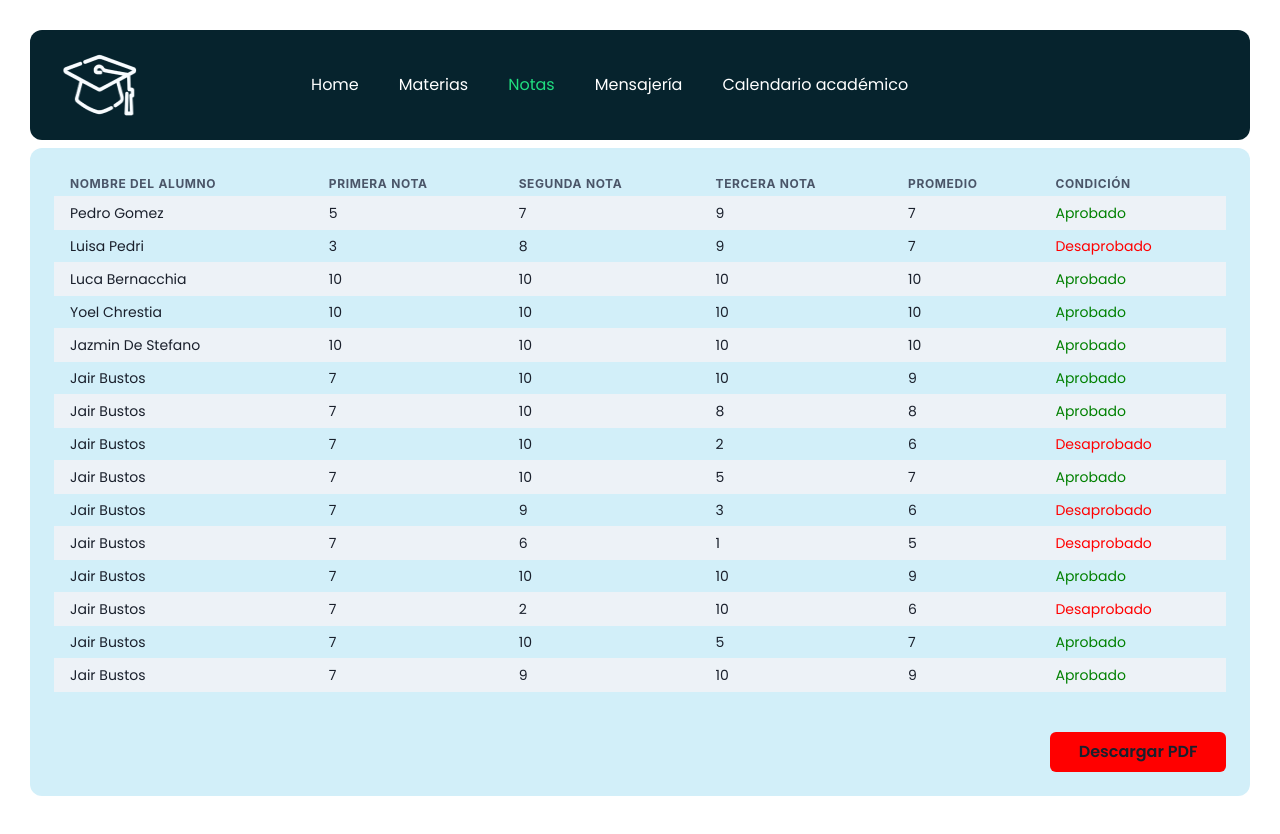
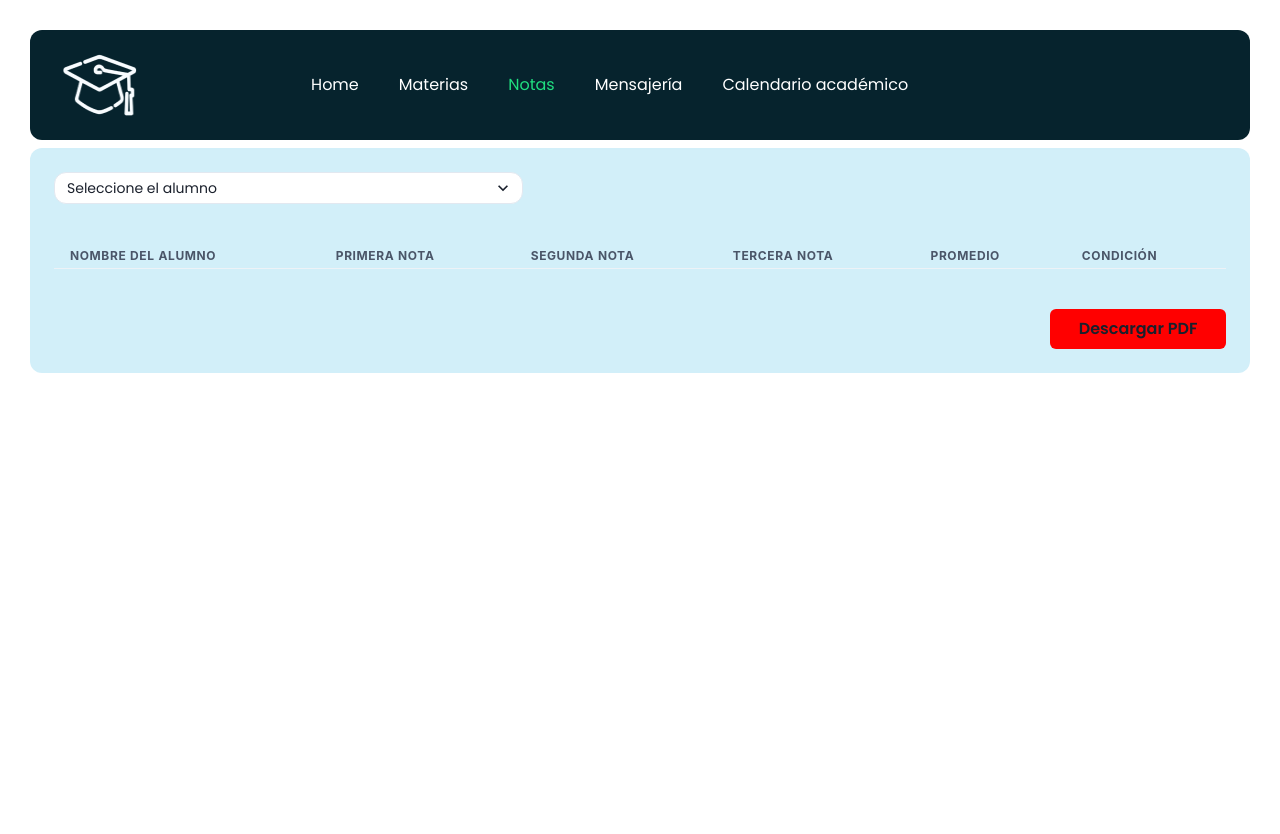
Before and after one commit to YoelChrestia/tp-interfaces, a React (Create React App) app: page /notas in a window 1280 px wide. Shown: the top 834 px of the page. Built offline with nearby package versions, Linux system fonts and the light colour scheme.

Commit message:
filtro notas0

```diff
--- a/src/pages/notas/index.js
+++ b/src/pages/notas/index.js
@@ -1,3 +1,4 @@
+import { useState, useEffect } from "react";
 import {
   Stack,
   useBreakpointValue,
@@ -10,6 +11,7 @@ import {
   Button,
 } from "@chakra-ui/react";
 import { borders, colors } from "../../theme/theme";
+import NotasFiltro from "./notasFiltro";
 
 const alumnos = [
   {
@@ -119,6 +121,14 @@ const alumnos = [
   },
 ];
 
+const apellidoAlumnos = () => {
+  let alumnitos = [];
+  alumnos.map((alumno) => {
+    return alumnitos.push(alumno.apellido);
+  });
+  return alumnitos;
+};
+
 const Notas = () => {
   const direction = useBreakpointValue({
     base: "column",
@@ -126,6 +136,24 @@ const Notas = () => {
   });
 
   const Notas = () => {
+    const [alumnoFiltrado, setAlumnosFiltrados] = useState("");
+    const [alumnoMostrar, setAlumnoMostrar] = useState([]);
+
+    useEffect(() => {
+      let alumnosFiltered = [...alumnos];
+
+      if (alumnoFiltrado === "default") {
+        setAlumnoMostrar(...alumnos);
+      }
+
+      if (alumnoFiltrado && alumnoFiltrado !== "0") {
+        alumnosFiltered = alumnos.filter(
+          (alumno) => alumno.apellido === alumnoFiltrado
+        );
+      }
+      setAlumnoMostrar(alumnosFiltered);
+    }, [alumnoFiltrado, alumnos]);
+
     return (
       <Stack
         direction={"column"}
@@ -135,6 +163,10 @@ const Notas = () => {
         gap={10}
         borderRadius={borders.borderRadius}
       >
+        <NotasFiltro
+          alumnos={apellidoAlumnos()}
+          setAlumnosFiltrados={setAlumnosFiltrados}
+        />
         <Table size="sm" w={"100%"} variant="striped" colorScheme="gray">
           <Thead>
             <Tr>
@@ -147,10 +179,10 @@ const Notas = () => {
             </Tr>
           </Thead>
           <Tbody>
-            {alumnos.map((alumno) => {
+            {alumnoMostrar.map((alumno) => {
               return (
                 <Tr>
-                  <Td align="center">
+                  <Td align="center" value={alumno.apellido}>
                     {alumno.nombre} {alumno.apellido}
                   </Td>
                   <Td align="center">{alumno.primeraNota}</Td>
--- /dev/null
+++ b/src/pages/notas/notasFiltro.js
@@ -0,0 +1,27 @@
+import { Select } from "@chakra-ui/react";
+import { borders } from "../../theme/theme";
+
+const NotasFiltro = ({ alumnos, setAlumnosFiltrados }) => {
+  return (
+    <Select
+      w={"40%"}
+      bgColor={"white"}
+      size={"sm"}
+      borderRadius={borders.borderRadius}
+      onChange={(e) => setAlumnosFiltrados(e.target.value)}
+    >
+      <option defaultChecked value={"default"}>
+        Seleccione el alumno
+      </option>
+      {alumnos.map((alumno) => {
+        return (
+          <>
+            <option value={alumno}>{alumno}</option>
+          </>
+        );
+      })}
+    </Select>
+  );
+};
+
+export default NotasFiltro;
```
